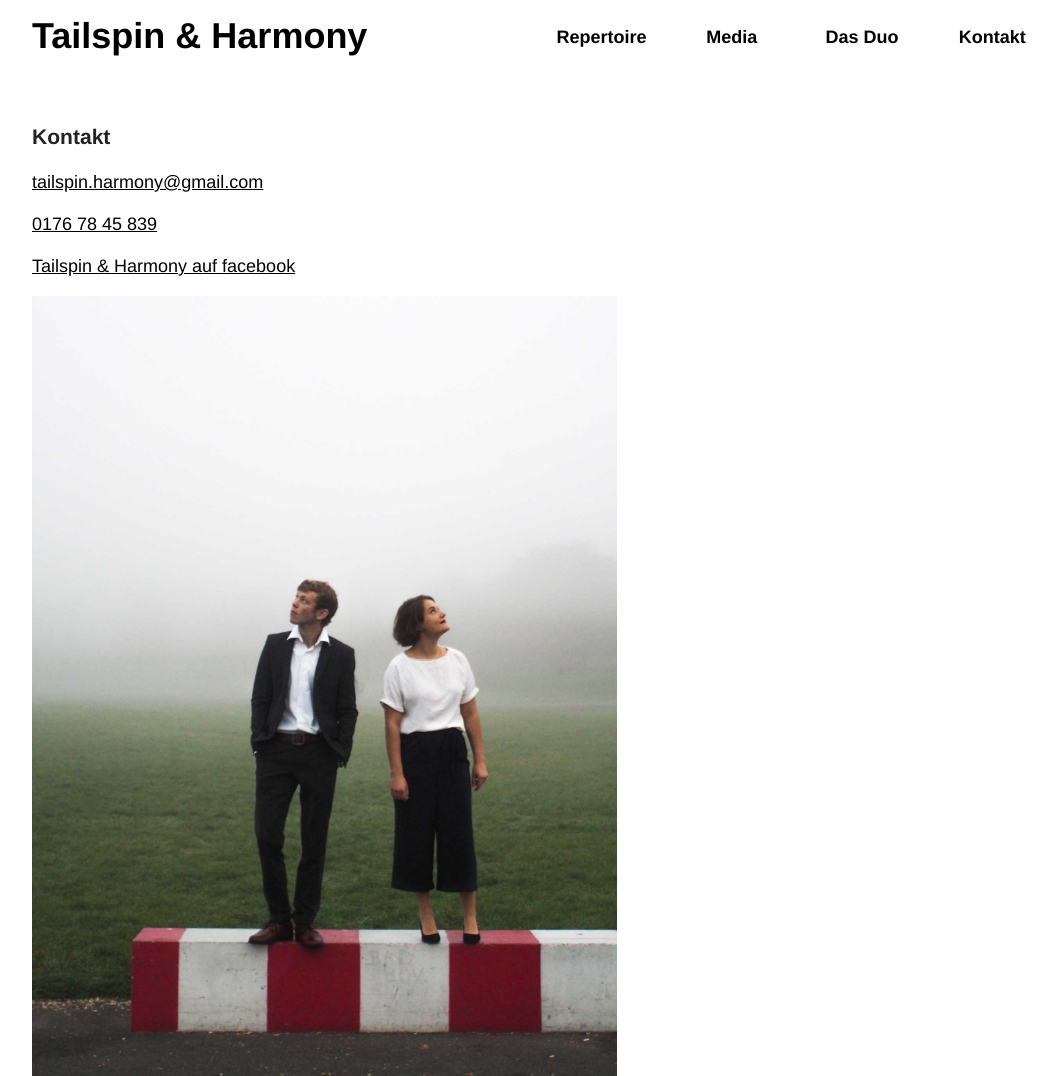
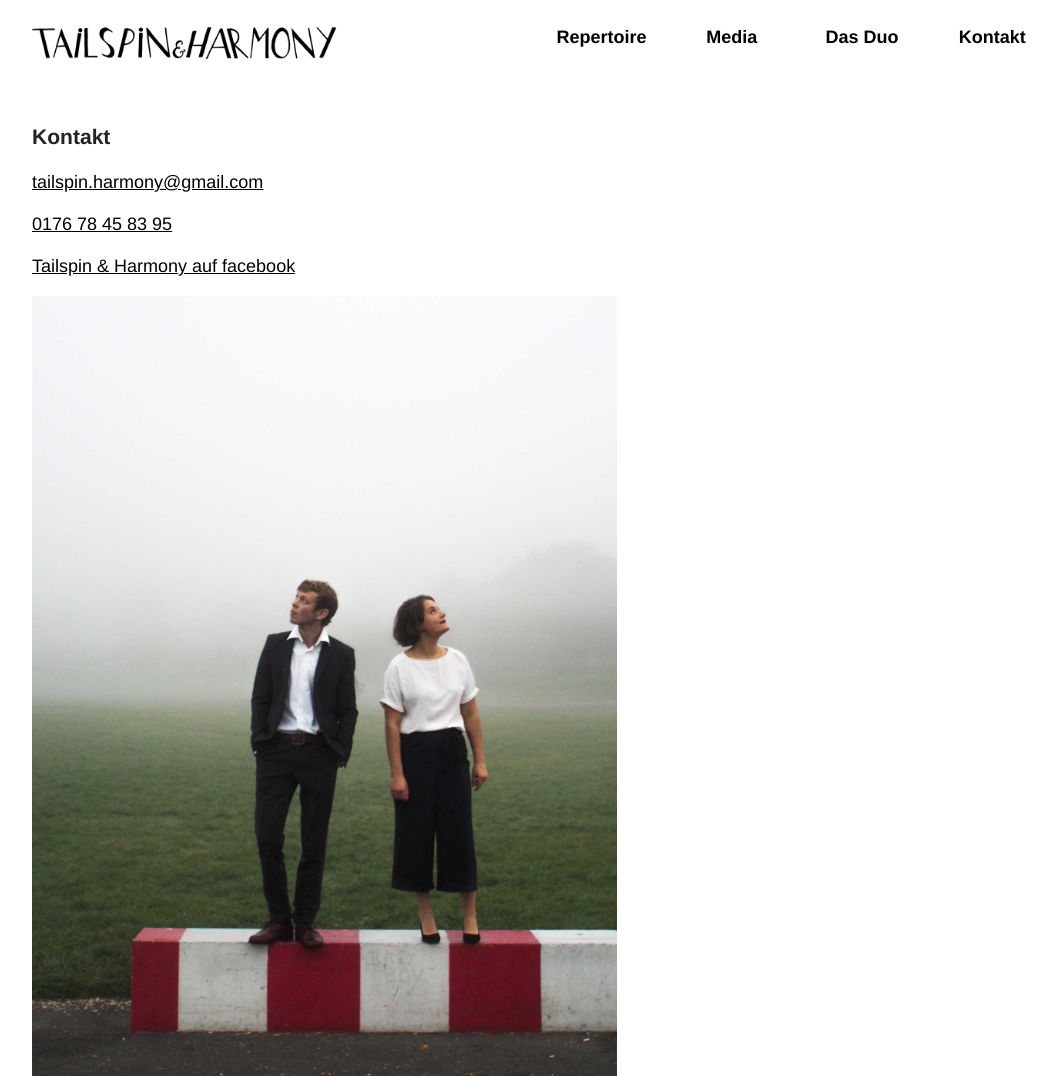
Before and after one commit to mamhoff/tailspin-and-harmony.de, a plain HTML site: page kontakt/index.html in a window 1280 px wide. Shown: the top 1076 px of the page, without its empty margins (95-1152 px from the left). Drawn offline with nearby package versions, Linux system fonts and the light colour scheme; files whose address does not match are found by name; a web font is replaced by a local one.

Commit message:
Use Image Logo

```diff
--- a/css/main.css
+++ b/css/main.css
@@ -184,7 +184,6 @@ img {
 
 
 
-
 /* ==========================================================================
    Media Queries
    ========================================================================== */
@@ -234,8 +233,9 @@ img {
     WIDE: Menu
    ============ */
 
-    .title {
-        float: left;
+    .logo {
+      width: 30%;
+      margin-top: 1.4em;
     }
 
     nav {
--- a/kontakt/index.html
+++ b/kontakt/index.html
@@ -23,9 +23,9 @@
 
         <div class="header-container">
             <header class="wrapper clearfix">
-                <h1 class="title">
-                  <a href="/">Tailspin & Harmony</a>
-                </h1>
+              <a href="/" title="Tailspin & Harmony" >
+                <img src="/img/logo_lang.png" class="logo" alt="Tailspin & Harmony logo" />
+              </a>
                 <nav>
                     <ul>
                         <li><a href="/repertoire">Repertoire</a></li>
@@ -46,7 +46,7 @@
                           <a href="mailto:tailspin.harmony@gmail.com">tailspin.harmony@gmail.com</a>
                         </p>
                         <p>
-                          <a href="tel:+4917678458395">0176 78 45 839</a>
+                          <a href="tel:+4917678458395">0176 78 45 83 95</a>
                         </p>
                         <p>
                           <a href="facebookSeite">Tailspin &amp; Harmony auf facebook</a>
```
Also changed, not shown: dasduo/index.html (+3 -3 lines), index.html (+3 -3 lines), media/index.html (+3 -3 lines), repertoire/index.html (+3 -3 lines), img/logo_lang.png (added).
